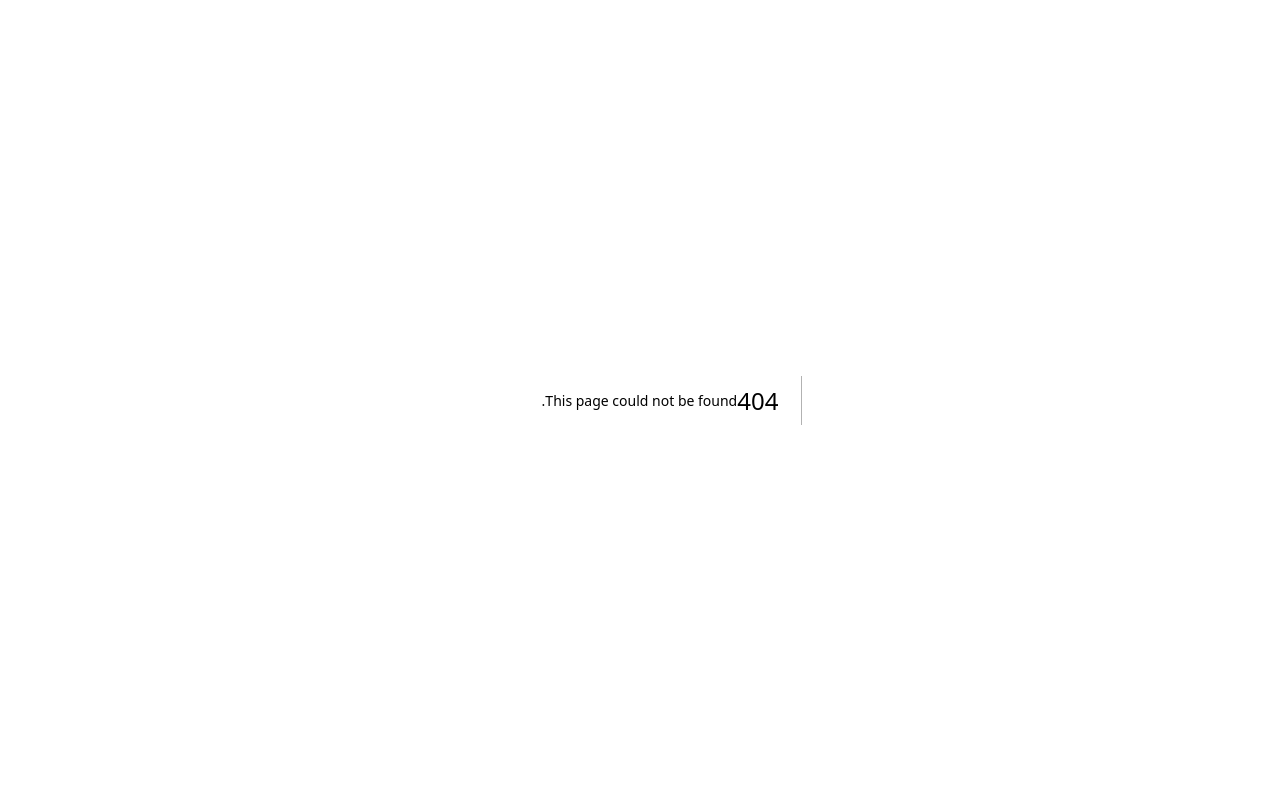
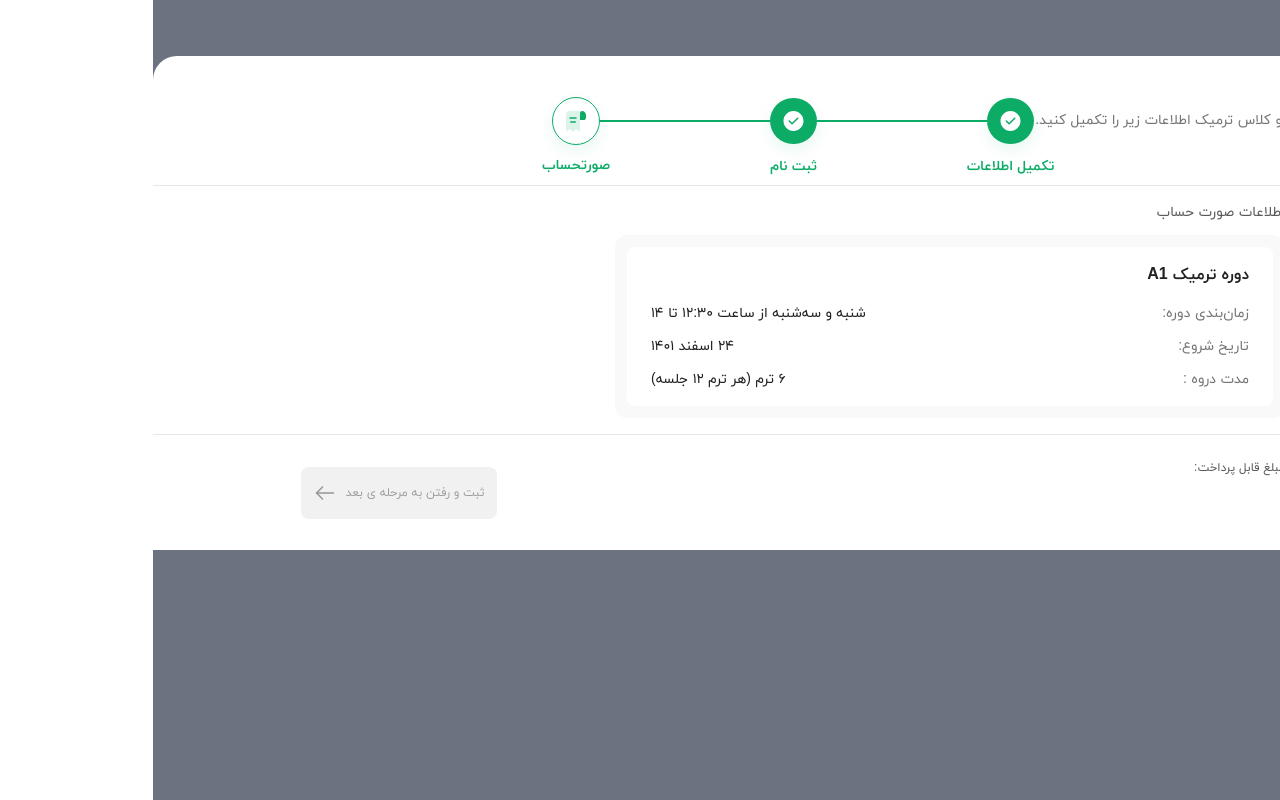
Before and after one commit to buggyGrandma/lang-site, a Next.js app: page /class-reservation/paycheck in a window 1280 px wide. Before the commit this address had no page. Built offline with nearby package versions, Linux system fonts and the light colour scheme.

Commit message:
course component handled

```diff
--- a/app/class-reservation/ReservationHeader.tsx
+++ b/app/class-reservation/ReservationHeader.tsx
@@ -12,7 +12,7 @@ const ReservationHeader = () => {
           <div className="text-[14px] text-[#757575] font-normal">
             برای رزرو کلاس ترمیک اطلاعات زیر را تکمیل کنید.
           </div>
-          <ReservationNav registered={false} step="completeInfo" />
+          <ReservationNav registered={false} step="check" />
         </div>
         <div className="flex gap-[8px] px-[8px] items-center md:hidden">
           <MobileCloseButton />
--- /dev/null
+++ b/app/class-reservation/paycheck/Course.tsx
@@ -0,0 +1,29 @@
+interface ICourse {
+  title: string;
+  description: string;
+}
+
+const Course = ({ input }: { input: ICourse[] }) => {
+  return (
+    <div className="w-full max-w-[670px] p-[12px] rounded-[12px] bg-[#F9F9F9]">
+      <div className="flex flex-col items-start bg-white px-[24px] py-[16px] rounded-[8px]">
+        <p className="mb-[16px] text-[#212121] text-[16px] font-iranSansBold font-bold">
+          دوره ترمیک A1
+        </p>
+        <div className="w-full flex flex-col gap-[12px]">
+          {input.map((item) => (
+            <div
+              key={item.title}
+              className="flex items-center justify-between text-[14px] font-normal"
+            >
+              <p className="text-[#757575]">{item.title}</p>
+              <p className="text-[#212121]">{item.description}</p>
+            </div>
+          ))}
+        </div>
+      </div>
+    </div>
+  );
+};
+
+export default Course;
--- /dev/null
+++ b/app/class-reservation/paycheck/page.tsx
@@ -0,0 +1,25 @@
+import Course from "./Course";
+
+const PayCheck = () => {
+  return (
+    <div className="w-full max-w-[984px]">
+      <div className="w-full">
+        <p className="mb-[12px] text-[#5A5A5A] text-[14px] font-medium">
+          اطلاعات صورت حساب
+        </p>
+        <Course
+          input={[
+            {
+              title: "زمان‌بندی دوره:",
+              description: "شنبه و سه‌شنبه از ساعت ۱۲:۳۰ تا ۱۴",
+            },
+            { title: "تاریخ شروع:", description: " ۲۴ اسفند ۱۴۰۱" },
+            { title: "مدت دروه :", description: "۶ ترم (هر ترم ۱۲ جلسه)" },
+          ]}
+        />
+      </div>
+    </div>
+  );
+};
+
+export default PayCheck;
```
